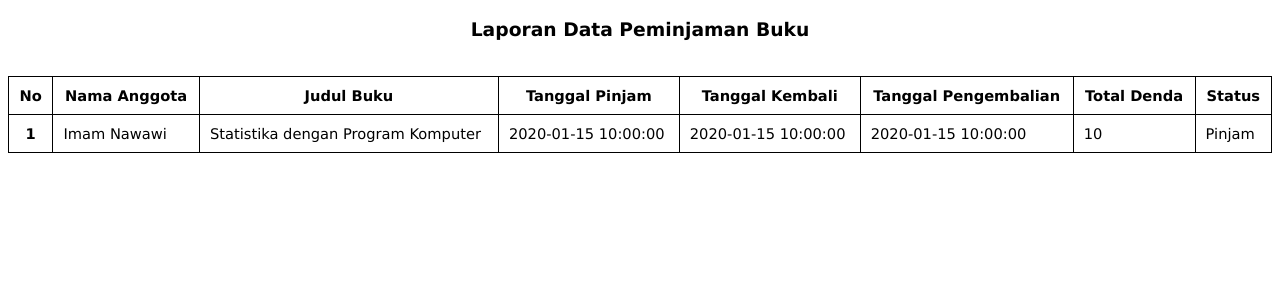
After one commit to Eko-Saputro/webpro3, a CodeIgniter app: page /pustaka-booking/index.php/laporan/cetak_laporan_pinjam in a window 1280 px wide. The commit adds this page. Shown: the top 300 px of the page. Run offline with CodeIgniter, Linux system fonts and the light colour scheme; data comes from the database, SQL or seed files in the repository; tables that the repository leaves empty or names only in its code hold one stand-in row (values such as "Sample post").

Commit message:
Pertemuan 10

```diff
--- a/application/config/config.php
+++ b/application/config/config.php
@@ -23,7 +23,11 @@ defined('BASEPATH') or exit('No direct script access allowed');
 | a PHP script and you can easily do that on your own.
 |
 */
-$config['base_url'] = 'http://localhost/pustaka-booking/';
+/*$config['base_url'] = 'http://localhost/pustaka-booking/';*/
+$config['base_url'] =((isset($_SERVER['HTTPS']) && $_SERVER['HTTPS']=="on")? "https": "http");
+$config['base_url'].= "://".$_SERVER['HTTP_HOST'];
+$config['base_url'].= str_replace(basename($_SERVER['SCRIPT_NAME']),"",$_SERVER['SCRIPT_NAME']);
+
 
 /*
 |--------------------------------------------------------------------------
--- a/application/controllers/Laporan.php
+++ b/application/controllers/Laporan.php
@@ -70,6 +70,54 @@ class Laporan extends CI_Controller
     $this->load->view('buku/export_excel_buku',$data);
 }
 
+public function laporan_pinjam()
+{
+$data['judul'] = 'Laporan Data Peminjaman';
+$data['user'] = $this->ModelUser->cekData(['email' => $this->session->userdata('email')])->row_array();
+$data['laporan'] =$this->db->query("select*from pinjam p,detail_pinjam d, buku b, user u where d.id_buku=b.id and p.id_user=u.id and p.no_pinjam=d.no_pinjam")->result_array();
+
+$this->load->view('templates/header', $data);
+$this->load->view('templates/sidebar', $data);
+$this->load->view('templates/topbar', $data);
+$this->load->view('pinjam/laporan-pinjam', $data);
+$this->load->view('templates/footer');
+
+}
+
+public function cetak_laporan_pinjam()
+{
+  $data['laporan'] =$this->db->query("select*from pinjam p,detail_pinjam d, buku b, user u where d.id_buku=b.id and p.id_user=u.id and p.no_pinjam=d.no_pinjam")->result_array();
+
+  $this->load->view('pinjam/laporan-print-pinjam',$data);
+
+}
+public function laporan_pinjam_pdf()
+{$data['laporan'] =$this->db->query("select*from pinjam p,detail_pinjam d, buku b, user u where d.id_buku=b.id and p.id_user=u.id and p.no_pinjam=d.no_pinjam")->result_array();
+
+    //script untuk dompdf php versi 5
+    $this->load->library('dompdf_gen');
+    $this->load->view('pinjam/laporan-pdf-pinjam', $data);
+
+    $paper_size  = 'A4'; // ukuran kertas
+    $orientation = 'landscape'; //tipe format kertas potrait atau landscape
+    $html = $this->output->get_output();
+
+    $this->dompdf->set_paper($paper_size, $orientation);
+    // Convert to PDF
+    $this->dompdf->load_html($html);
+    $this->dompdf->render();
+    $this->dompdf->stream("laporan data peminjaman.pdf", array('Attachment' => 0));
+    // nama file pdf yang di hasilkan
 
 
 }
+public function export_excel_pinjam()
+{
+  $data=array(
+  'title'=>'Laporan Data Peminjaman Buku',
+  'laporan'=>$this->db->query("select*from pinjam p,detail_pinjam d, buku b, user u where d.id_buku=b.id and p.id_user=u.id and p.no_pinjam=d.no_pinjam")->result_array());
+  $this->load->view('pinjam/export-excel-pinjam',$data);
+
+}
+
+}
--- /dev/null
+++ b/application/views/pinjam/laporan-print-pinjam.php
@@ -0,0 +1,66 @@
+<!DOCTYPE html>
+<html>
+<head>
+ <title></title>
+</head>
+<body>
+ <style type="text/css">
+ .table-data{
+   width: 100%;
+   border-collapse: collapse;
+  }
+
+  .table-data tr th,
+  .table-data tr td{
+   border:1px solid black;
+   font-size: 11pt;
+   font-family:Verdana;
+   padding: 10px 10px 10px 10px;
+  }
+  h3{
+    font-family:Verdana;
+  }
+ </style>
+
+ <h3><center>Laporan Data Peminjaman Buku</center></h3>
+ <br/>
+ <table class="table-data">
+  <thead>
+   <tr>
+    <th>No</th>
+    <th>Nama Anggota</th>
+    <th>Judul Buku</th>
+    <th>Tanggal Pinjam</th>
+    <th>Tanggal Kembali</th>
+    <th>Tanggal Pengembalian</th>
+    <th>Total Denda</th>
+    <th>Status</th>
+   </tr>
+  </thead>
+  <tbody>
+   <?php
+   $no = 1;
+   foreach($laporan as $l){
+   ?>
+   <tr>
+     <th scope="row"><?= $no++; ?></th>
+     <td><?= $l['nama']; ?></td>
+     <td><?= $l['judul_buku']; ?></td>
+     <td><?= $l['tgl_pinjam']; ?></td>
+     <td><?= $l['tgl_kembali']; ?></td>
+     <td><?= $l['tgl_pengembalian']; ?></td>
+     <td><?= $l['total_denda']; ?></td>
+     <td><?= $l['status']; ?></td>
+   </tr>
+   <?php
+  }
+  ?>
+ </tbody>
+</table>
+
+<script type="text/javascript">
+ window.print();
+</script>
+
+</body>
+</html>
--- a/application/views/templates/aute_header.php
+++ b/application/views/templates/aute_header.php
@@ -10,6 +10,7 @@
     <meta name="author" content="">
 
     <title>Pustaka-Booking | <?= $judul; ?></title>
+      <link rel="shortcut icon" href="<?= base_url(''); ?>book.ico" />
 
     <!-- Custom fonts for this template-->
     <link href="<?= base_url('assets/'); ?>vendor/fontawesome-free/css/all.min.css" rel="stylesheet" type="text/css">
--- a/application/views/templates/header.php
+++ b/application/views/templates/header.php
@@ -10,6 +10,7 @@
     <meta name="author" content="">
 
     <title>Pustaka-Booking | <?= $judul; ?></title>
+      <link rel="shortcut icon" href="<?= base_url(''); ?>book.ico" />
 
     <!-- Custom fonts for this template-->
     <link href="<?= base_url('assets/'); ?>vendor/fontawesome-free/css/all.min.css" rel="stylesheet" type="text/css">
--- a/application/views/templates/templates-user/header.php
+++ b/application/views/templates/templates-user/header.php
@@ -6,6 +6,8 @@
     <meta name="viewport" content="width=device-width, initial-scale=1.0">
     <meta http-equiv="X-UA-Compatible" content="ie=edge">
     <title>Pustaka-Booking | <?= $judul; ?></title>
+    <link rel="shortcut icon" href="<?= base_url(''); ?>book.ico" />
+
     <link rel="icon" type="image/png" href="<?= base_url('assets/img/logo/'); ?>logo-pb.png">
     <link rel="stylesheet" href="<?= base_url('assets/'); ?>user/css/bootstrap.css">
     <link href="<?= base_url('assets/'); ?>vendor/fontawesome-free/css/all.min.css" rel="stylesheet" type="text/css">
```
Also changed, not shown: application/views/pinjam/export-excel-pinjam.php (added, +41 -0 lines), application/views/pinjam/laporan-pdf-pinjam.php (added, +61 -0 lines), application/views/pinjam/laporan-pinjam.php (added, +52 -0 lines), book.ico (added), favicon+.ico (added), 1 other file.
